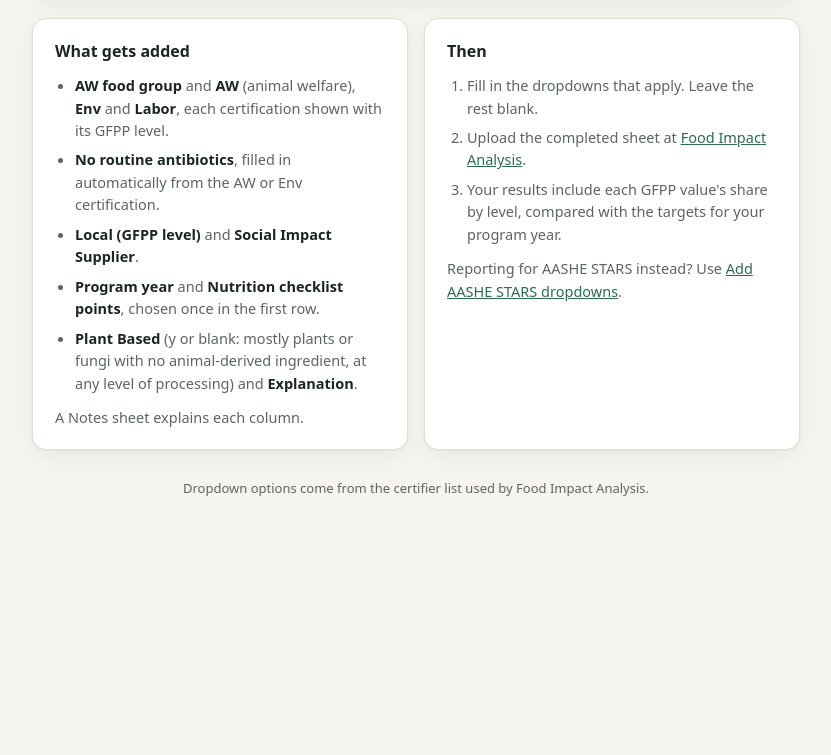
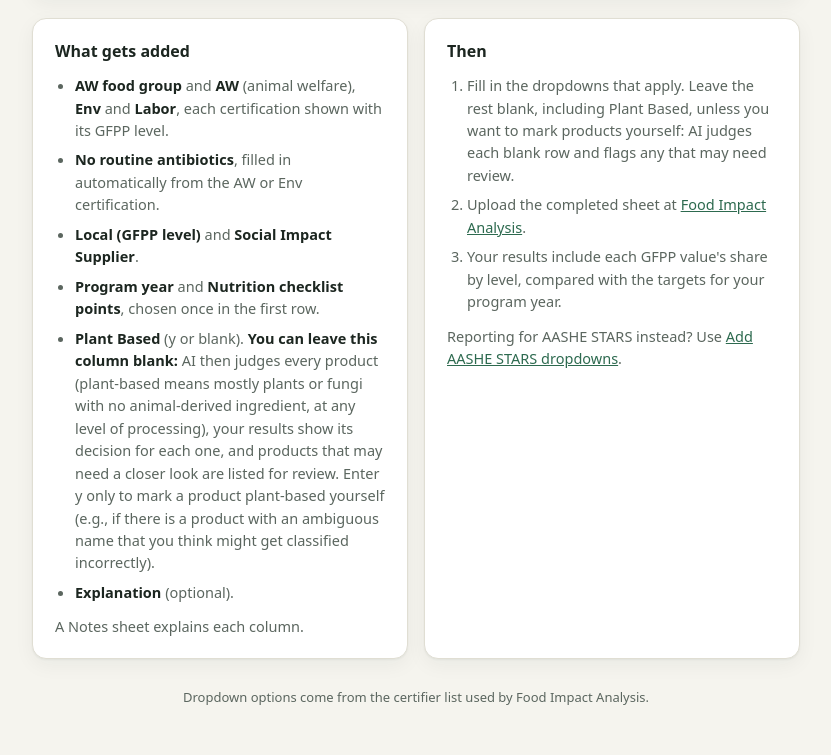
Before and after one commit to pcnudde/food-impact, a plain HTML site: page aia.html in a window 1280 px wide. Shown: the part 1093-1848 px from the top of the page, without its empty margins (224-1055 px from the left). Before the commit the page ends 1639 px from the top, so only its background shows below. Drawn offline with nearby package versions, Linux system fonts and the light colour scheme.

Commit message:
Add files via upload

```diff
--- a/aia.html
+++ b/aia.html
@@ -346,7 +346,7 @@
             <p id="doneText"></p>
             <ol>
                 <li>Look for an email titled &ldquo;Your worksheet with Anchors in Action dropdowns&rdquo;, usually within a few minutes. If it doesn't arrive, check your spam folder.</li>
-                <li>Open the attached Excel file, fill in the dropdowns that apply, and save it.</li>
+                <li>Open the attached Excel file, fill in the dropdowns that apply, and save it. Plant Based can stay blank: AI fills in that judgment for you.</li>
                 <li>Upload the saved file at <a href="index.html">Food Impact Analysis</a> to get your results.</li>
             </ol>
             <button type="button" class="btn btn-ghost" id="startOver">Add dropdowns to another worksheet</button>
@@ -360,14 +360,15 @@
                     <li><strong>No routine antibiotics</strong>, filled in automatically from the AW or Env certification.</li>
                     <li><strong>Local (GFPP level)</strong> and <strong>Social Impact Supplier</strong>.</li>
                     <li><strong>Program year</strong> and <strong>Nutrition checklist points</strong>, chosen once in the first row.</li>
-                    <li><strong>Plant Based</strong> (y or blank: mostly plants or fungi with no animal-derived ingredient, at any level of processing) and <strong>Explanation</strong>.</li>
+                    <li><strong>Plant Based</strong> (y or blank). <strong>You can leave this column blank:</strong> AI then judges every product (plant-based means mostly plants or fungi with no animal-derived ingredient, at any level of processing), your results show its decision for each one, and products that may need a closer look are listed for review. Enter y only to mark a product plant-based yourself (e.g., if there is a product with an ambiguous name that you think might get classified incorrectly).</li>
+                    <li><strong>Explanation</strong> (optional).</li>
                 </ul>
                 <p>A Notes sheet explains each column.</p>
             </section>
             <section class="card" aria-labelledby="nextTitle">
                 <h2 id="nextTitle">Then</h2>
                 <ol>
-                    <li>Fill in the dropdowns that apply. Leave the rest blank.</li>
+                    <li>Fill in the dropdowns that apply. Leave the rest blank, including Plant Based, unless you want to mark products yourself: AI judges each blank row and flags any that may need review.</li>
                     <li>Upload the completed sheet at <a href="index.html">Food Impact Analysis</a>.</li>
                     <li>Your results include each GFPP value's share by level, compared with the targets for your program year.</li>
                 </ol>
```
Also changed, not shown: stars.html (+4 -3 lines).
